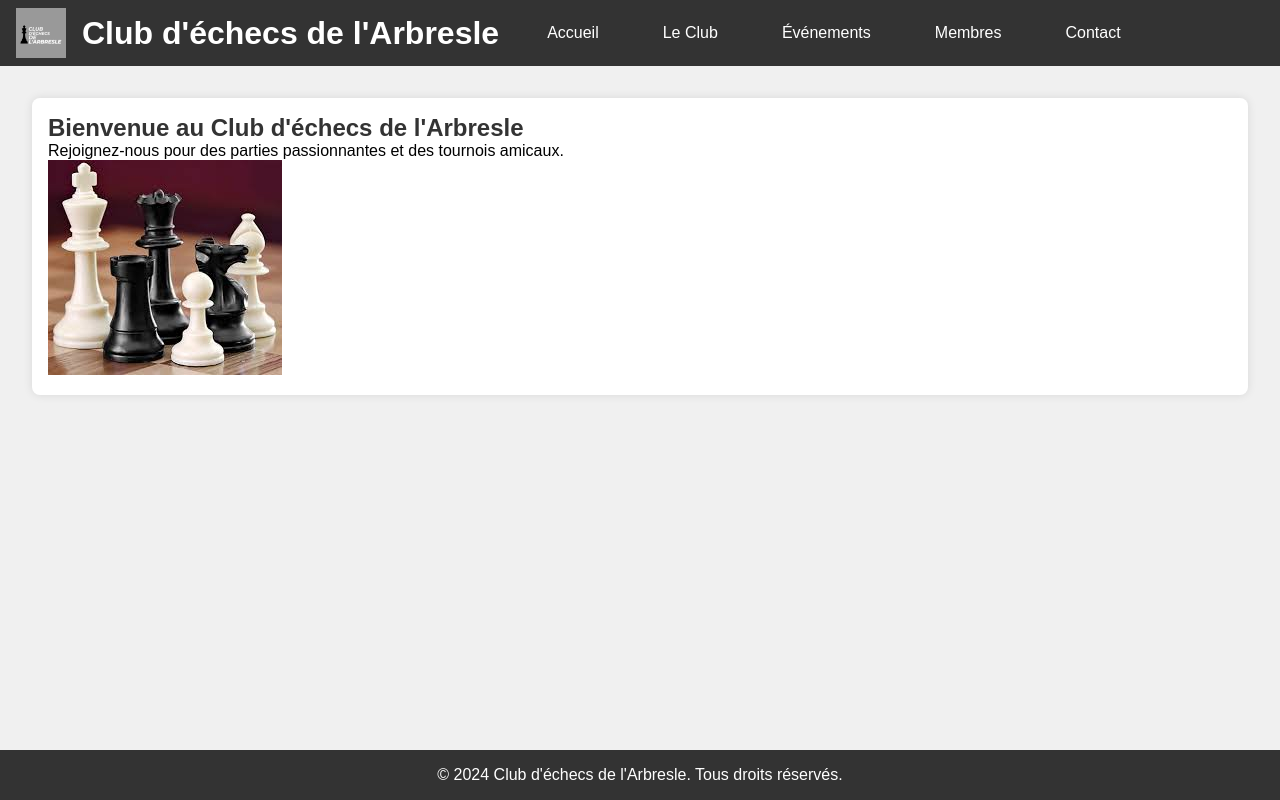
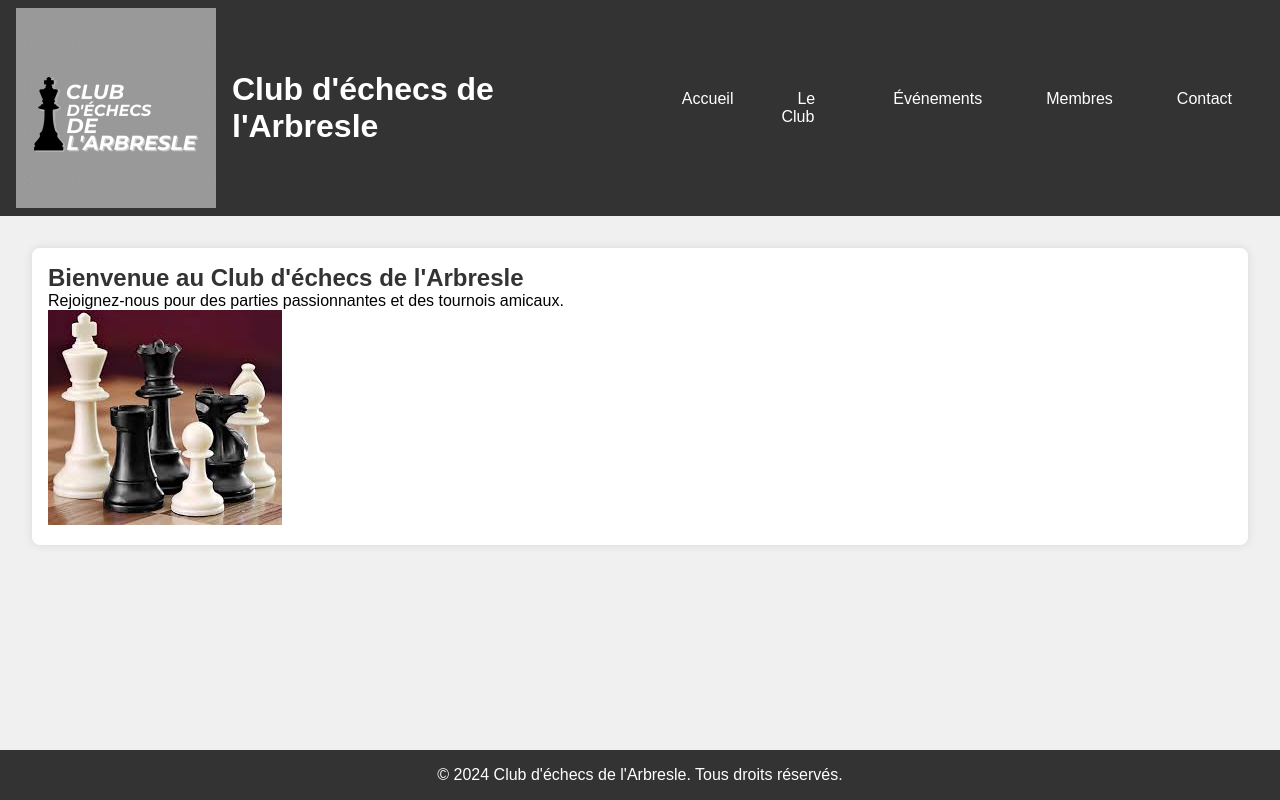
Before and after one commit to Voltadetrois/ClubdechecsdelArbresle, a plain HTML site: page index.html in a window 1280 px wide. Drawn offline with Linux system fonts and the light colour scheme; files whose address does not match are found by name.

Commit message:
Update style.css

```diff
--- a/style.css
+++ b/style.css
@@ -28,7 +28,7 @@ header {
 }
 
 .logo {
-    height: 50px; /* Taille réduite pour l'image du logo */
+    height: 200px; /* Taille réduite pour l'image du logo */
     width: auto; /* Maintient le ratio de l'image */
     margin-right: 1em;
 }
```
